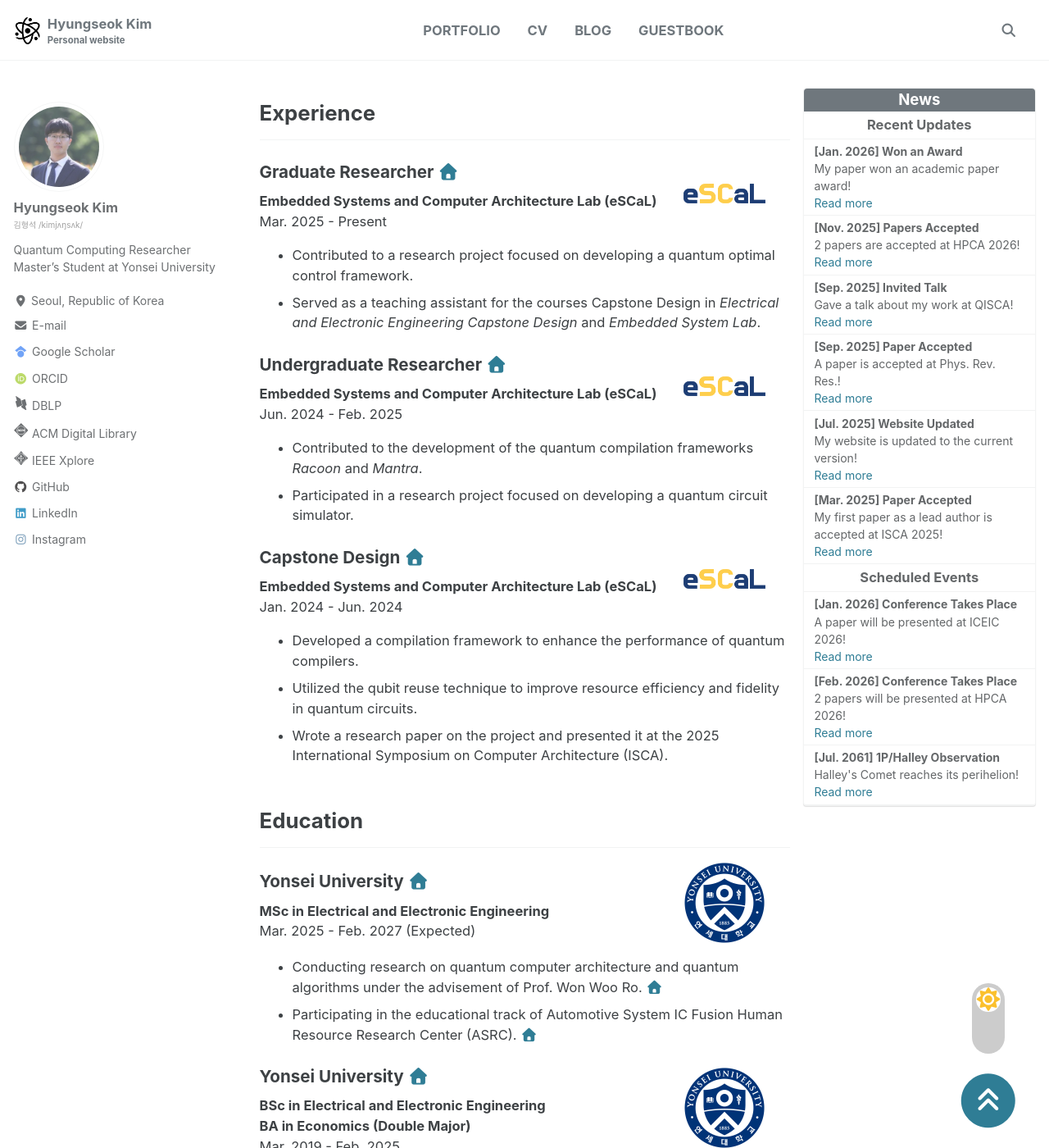
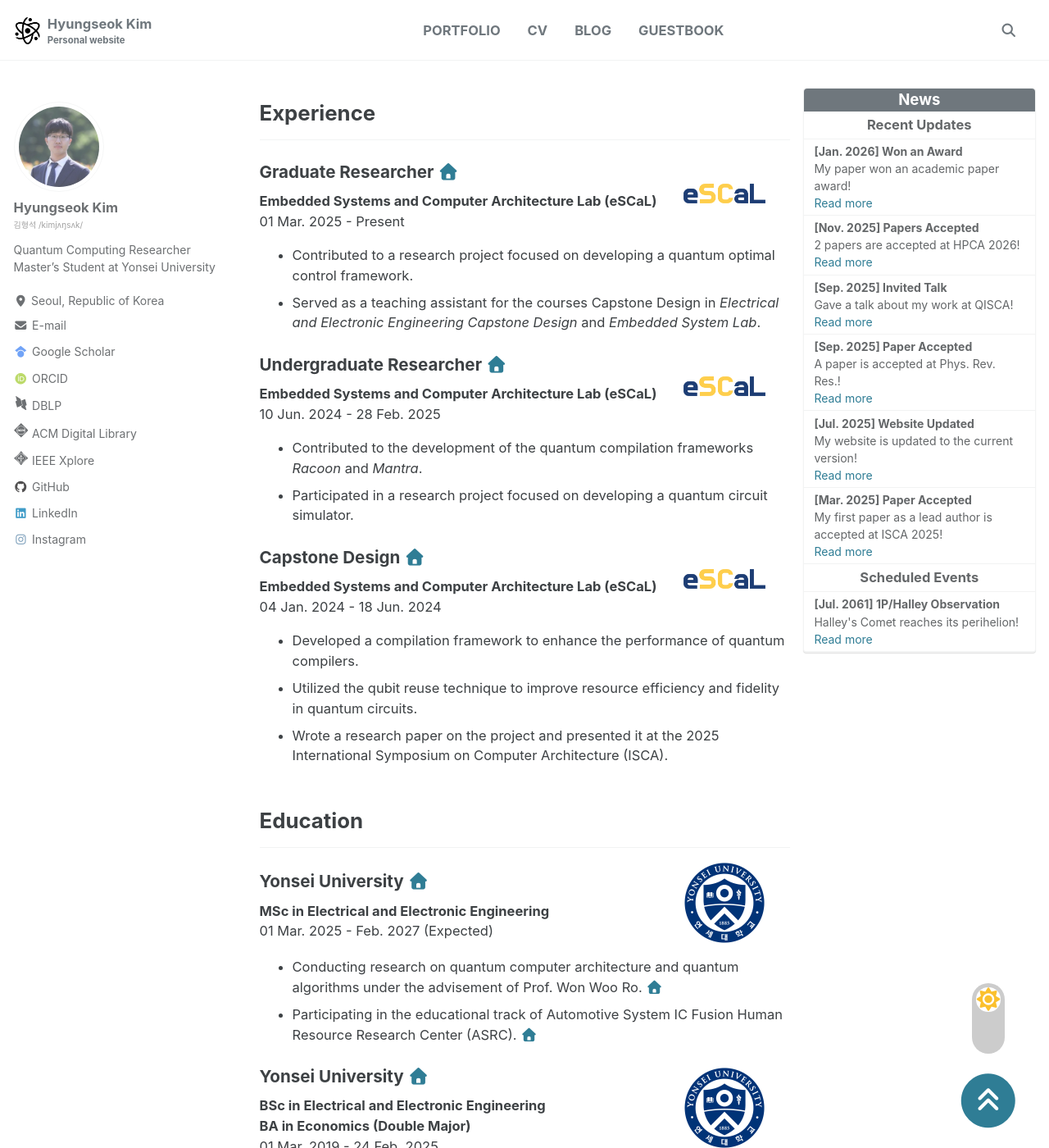
Before and after one commit to fluorite42/fluorite42.github.io, a Jekyll site: the page built from index.md, in a window 1280 px wide and 1400 px high, scrolled down 666 px. Shown: the whole window at 82% size. Built offline with Jekyll 4.4.1, drawn with Linux system fonts in a browser that asks for light colours; cached includes are drawn as plain includes.

Commit message:
MOD index

```diff
--- a/index.md
+++ b/index.md
@@ -28,14 +28,6 @@
       excerpt: "My first paper as a lead author is accepted at ISCA 2025!"
       link: /portfolio/publications/
   scheduled:
-    - date: "Jan. 2026"
-      title: "Conference Takes Place"
-      excerpt: "A paper will be presented at ICEIC 2026!"
-      link: /portfolio/publications/
-    - date: "Feb. 2026"
-      title: "Conference Takes Place"
-      excerpt: "2 papers will be presented at HPCA 2026!"
-      link: /portfolio/publications/
     - date: "Jul. 2061"
       title: "1P/Halley Observation"
       excerpt: "Halley's Comet reaches its perihelion!"
@@ -79,7 +71,7 @@
       Graduate Researcher <a href="http://escal.yonsei.ac.kr/index.html" target="_blank"><i class="fa fa-house" title="Website"></i></a>
     </h2>
     <b>Embedded Systems and Computer Architecture Lab (eSCaL)</b>
-    <br>Mar. 2025 - Present
+    <br>01 Mar. 2025 - Present
   </div>
   <div style="width: 20%;">
     <img src="/assets/images/logo_escal.png" alt="eSCaL" width="100" height="100"/>
@@ -96,7 +88,7 @@
       Undergraduate Researcher <a href="http://escal.yonsei.ac.kr/index.html" target="_blank"><i class="fa fa-house" title="Website"></i></a>
     </h2>
     <b>Embedded Systems and Computer Architecture Lab (eSCaL)</b>
-    <br>Jun. 2024 - Feb. 2025
+    <br>10 Jun. 2024 - 28 Feb. 2025
   </div>
   <div style="width: 20%;">
     <img src="/assets/images/logo_escal.png" alt="eSCaL" width="100" height="100"/>
@@ -113,7 +105,7 @@
       Capstone Design <a href="http://escal.yonsei.ac.kr/index.html" target="_blank"><i class="fa fa-house" title="Website"></i></a>
     </h2>
     <b>Embedded Systems and Computer Architecture Lab (eSCaL)</b>
-    <br>Jan. 2024 - Jun. 2024
+    <br>04 Jan. 2024 - 18 Jun. 2024
   </div>
   <div style="width: 20%;">
     <img src="/assets/images/logo_escal.png" alt="eSCaL" width="100" height="100"/>
@@ -136,7 +128,7 @@
       Yonsei University <a href="https://www.yonsei.ac.kr/sites/en_sc/index.do" target="_blank"><i class="fa fa-house" title="Website"></i></a>
     </h2>
     <b>MSc in Electrical and Electronic Engineering</b>
-    <br>Mar. 2025 - Feb. 2027 (Expected)
+    <br>01 Mar. 2025 - Feb. 2027 (Expected)
   </div>
   <div style="width: 20%;">
     <img src="/assets/images/logo_yonsei.png" alt="Yonsei University" width="100" height="100"/>
@@ -155,7 +147,7 @@
     </h2>
     <b>BSc in Electrical and Electronic Engineering</b>
     <br><b>BA in Economics (Double Major)</b>
-    <br>Mar. 2019 - Feb. 2025
+    <br>01 Mar. 2019 - 24 Feb. 2025
   </div>
   <div style="width: 20%;">
     <img src="/assets/images/logo_yonsei.png" alt="Yonsei University" width="100" height="100"/>
```
